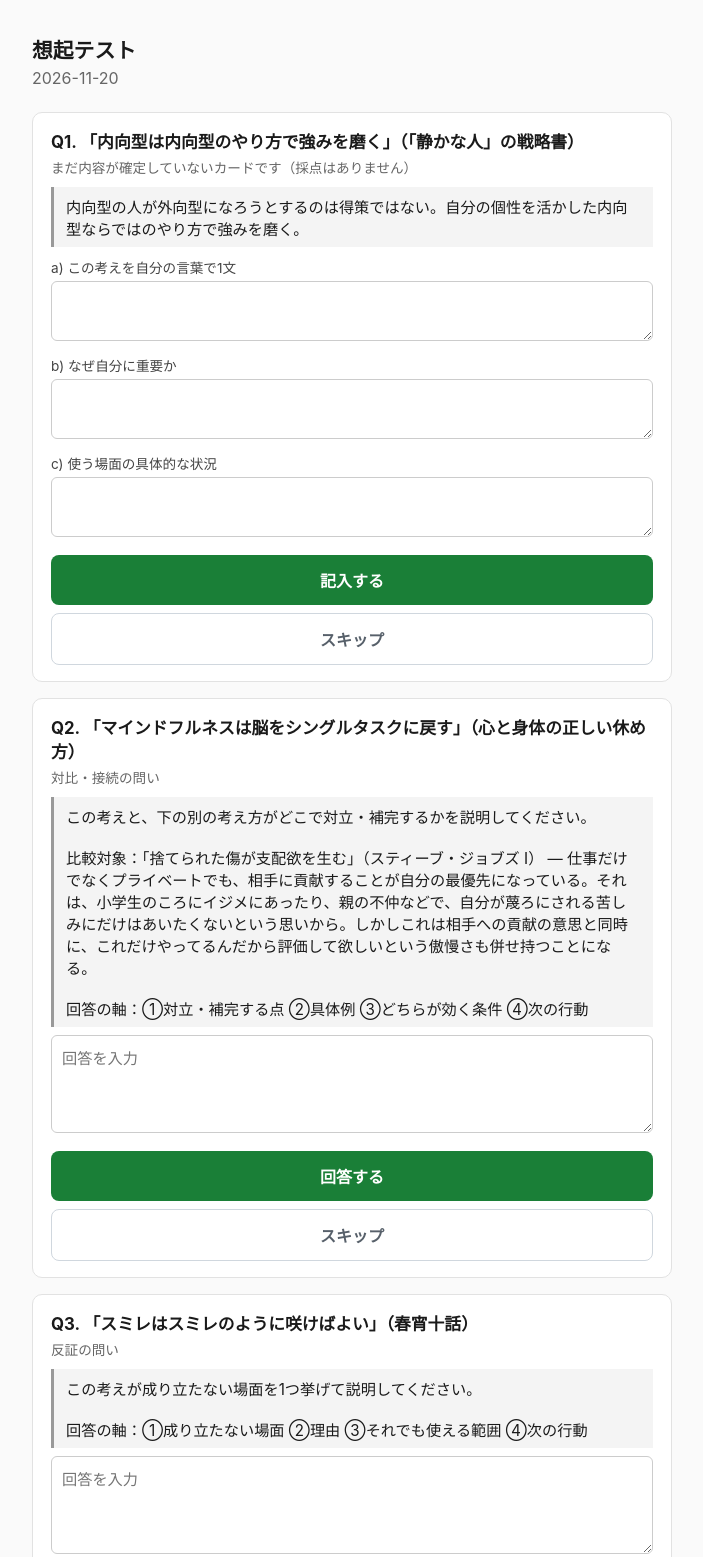
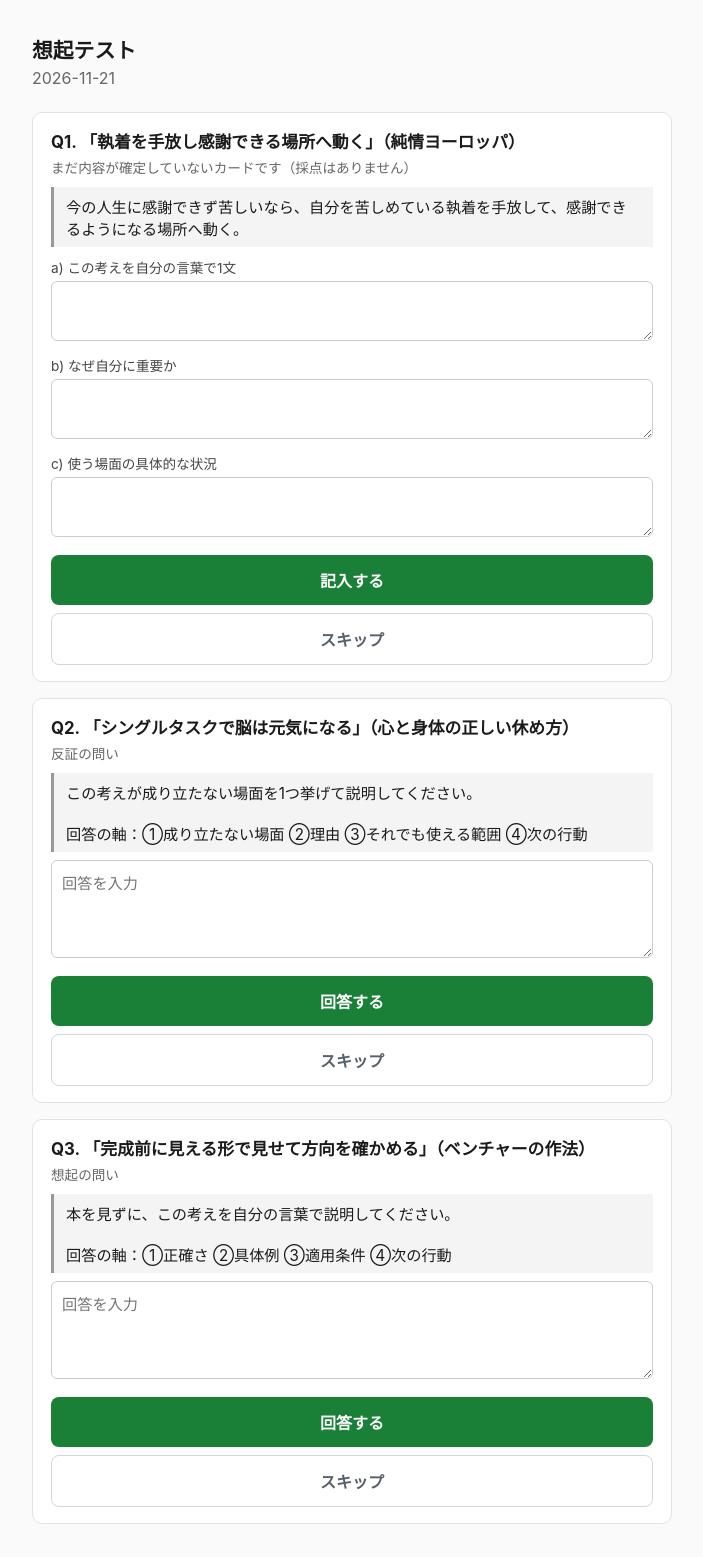
Before and after one commit to horiken1977/mybrain-cards, a plain HTML site: page docs/index.html in a window 1280 px wide. Shown: the top 1557 px of the page, without its empty margins (288-991 px from the left). Drawn offline with Linux system fonts and the light colour scheme; no server answers.

Commit message:
pages: recall page for 2026-11-20

```diff
--- a/docs/index.html
+++ b/docs/index.html
@@ -3,7 +3,7 @@
 <head>
 <meta charset="utf-8">
 <meta name="viewport" content="width=device-width, initial-scale=1">
-<title>想起テスト 2026-11-20</title>
+<title>想起テスト 2026-11-21</title>
 <style>
   body { font-family: -apple-system, "Hiragino Sans", sans-serif; max-width: 640px;
          margin: 0 auto; padding: 20px 16px 60px; color: #1a1a1a; background: #fafafa; }
@@ -38,14 +38,14 @@
 </head>
 <body>
   <h1>想起テスト</h1>
-  <div class="date">2026-11-20</div>
+  <div class="date">2026-11-21</div>
   <p id="test-banner" class="test-banner hidden">テストモード：何度でも回答できます（回答と採点結果は毎回カードの回答履歴に記録されます）</p>
   <div id="questions"></div>
   <p id="done" class="done hidden">今日の分はすべて回答済みです。</p>
 
 <script>
 const GRADE_ENDPOINT = "https://mybrain-cards.vercel.app/api/grade";
-const DATE = "2026-11-20";
+const DATE = "2026-11-21";
 const CARDS_API = "https://api.github.com/repos/horiken1977/mybrain-cards/contents/";
 
 // today.json の "test": true のときはテストモード：回答後も「もう一度回答する」で何度でも回答でき、
--- a/docs/today.json
+++ b/docs/today.json
@@ -1,12 +1,12 @@
 {
-  "date": "2026-11-20",
+  "date": "2026-11-21",
   "questions": [
     {
-      "card": "内向型は内向型のやり方で強みを磨く.md",
+      "card": "執着を手放し感謝できる場所へ動く.md",
       "qtype": "fill",
-      "title": "内向型は内向型のやり方で強みを磨く",
-      "book": "「静かな人」の戦略書",
-      "claim_draft": "内向型の人が外向型になろうとするのは得策ではない。自分の個性を活かした内向型ならではのやり方で強みを磨く。",
+      "title": "執着を手放し感謝できる場所へ動く",
+      "book": "純情ヨーロッパ",
+      "claim_draft": "今の人生に感謝できず苦しいなら、自分を苦しめている執着を手放して、感謝できるようになる場所へ動く。",
       "fields": [
         "claim",
         "why",
@@ -14,21 +14,21 @@
       ]
     },
     {
-      "card": "マインドフルネスは脳をシングルタスクに戻す.md",
-      "qtype": "contrast",
-      "title": "マインドフルネスは脳をシングルタスクに戻す",
+      "card": "シングルタスクで脳は元気になる.md",
+      "qtype": "refute",
+      "title": "シングルタスクで脳は元気になる",
       "book": "心と身体の正しい休め方",
-      "text": "この考えと、下の別の考え方がどこで対立・補完するかを説明してください。\n\n比較対象：「捨てられた傷が支配欲を生む」（スティーブ・ジョブズ I） — 仕事だけでなくプライベートでも、相手に貢献することが自分の最優先になっている。それは、小学生のころにイジメにあったり、親の不仲などで、自分が蔑ろにされる苦しみにだけはあいたくないという思いから。しかしこれは相手への貢献の意思と同時に、これだけやってるんだから評価して欲しいという傲慢さも併せ持つことになる。\n\n回答の軸：①対立・補完する点 ②具体例 ③どちらが効く条件 ④次の行動",
+      "text": "この考えが成り立たない場面を1つ挙げて説明してください。\n\n回答の軸：①成り立たない場面 ②理由 ③それでも使える範囲 ④次の行動",
       "fields": [
         "text"
       ]
     },
     {
-      "card": "スミレはスミレのように咲けばよい.md",
-      "qtype": "refute",
-      "title": "スミレはスミレのように咲けばよい",
-      "book": "春宵十話",
-      "text": "この考えが成り立たない場面を1つ挙げて説明してください。\n\n回答の軸：①成り立たない場面 ②理由 ③それでも使える範囲 ④次の行動",
+      "card": "完成前に見える形で見せて方向を確かめる.md",
+      "qtype": "recall",
+      "title": "完成前に見える形で見せて方向を確かめる",
+      "book": "ベンチャーの作法",
+      "text": "本を見ずに、この考えを自分の言葉で説明してください。\n\n回答の軸：①正確さ ②具体例 ③適用条件 ④次の行動",
       "fields": [
         "text"
       ]
```
